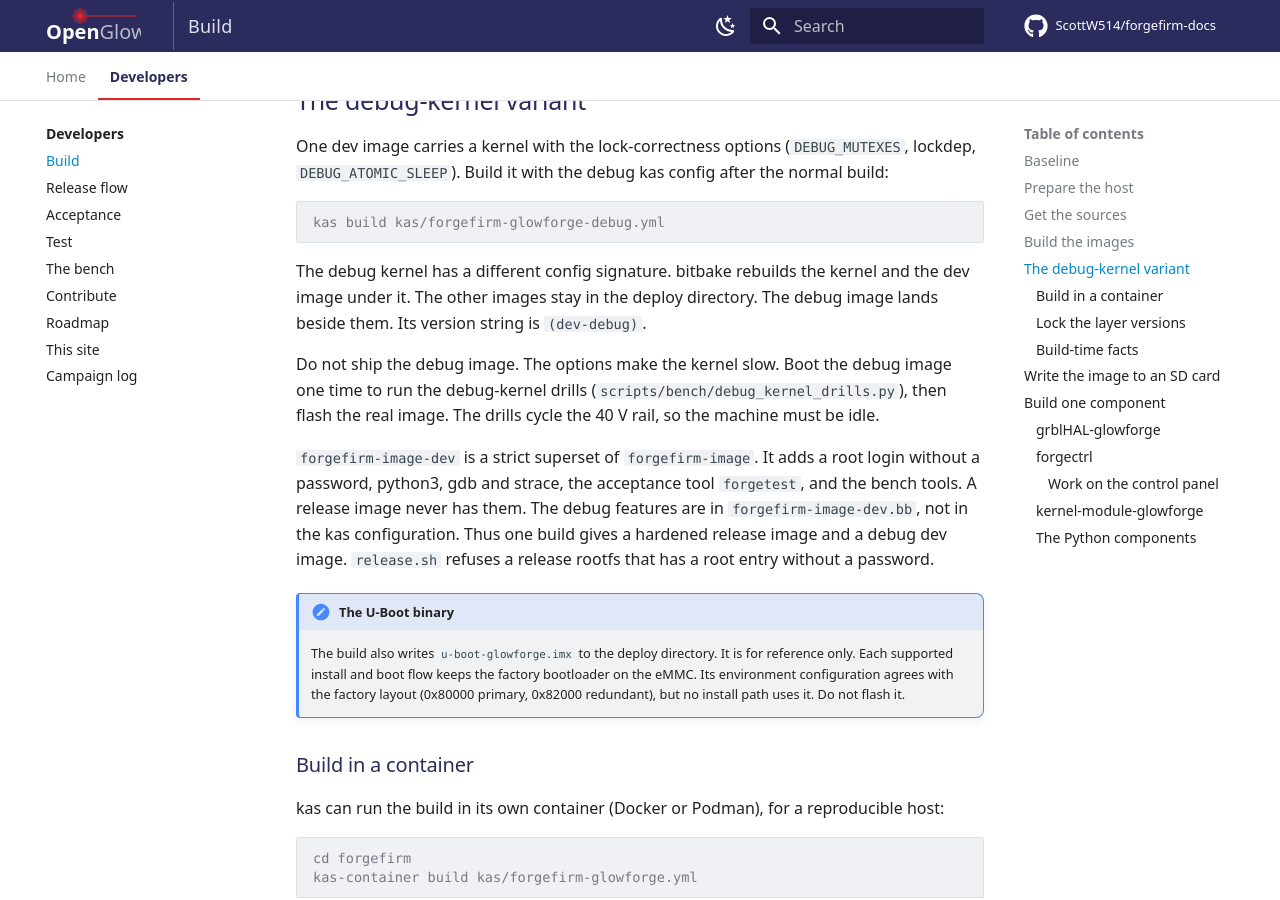
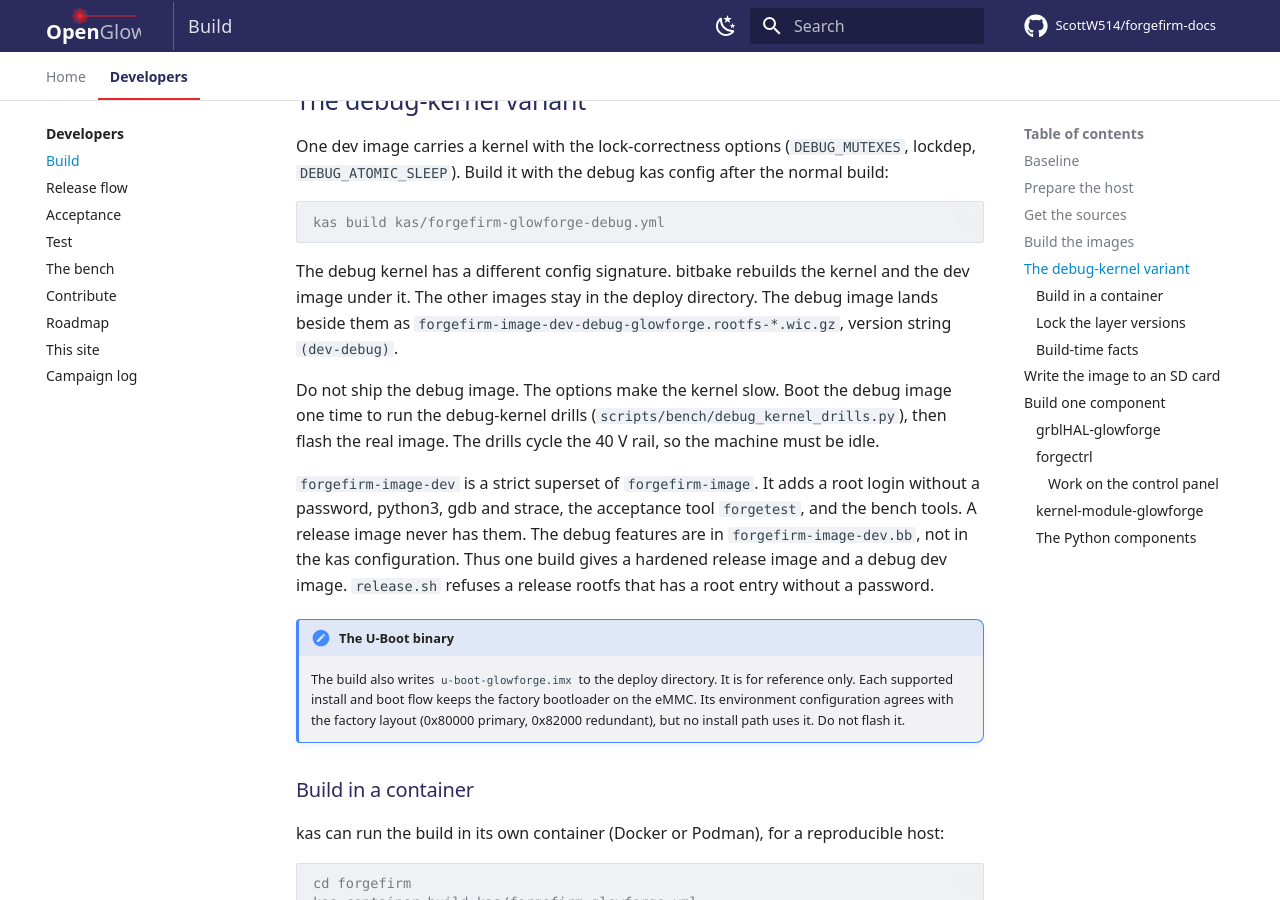
Before and after one commit to openglow-org/forgefirm-docs, an MkDocs documentation site: the page built from docs/developers/building.md, in a window 1280 px wide and 900 px high, scrolled down 2701 px. Built offline with MkDocs 1.6.1 and Material for MkDocs 9.7.7, drawn with Linux system fonts in a browser that asks for light colours; comment, search, counter and statistics services are not loaded.

Commit message:
building: the debug image deploys under its own name

```diff
--- a/docs/developers/building.md
+++ b/docs/developers/building.md
@@ -136,7 +136,8 @@ kas build kas/forgefirm-glowforge-debug.yml
 
 The debug kernel has a different config signature. bitbake rebuilds the
 kernel and the dev image under it. The other images stay in the deploy
-directory. The debug image lands beside them. Its version string is
+directory. The debug image lands beside them as
+`forgefirm-image-dev-debug-glowforge.rootfs-*.wic.gz`, version string
 `(dev-debug)`.
 
 Do not ship the debug image. The options make the kernel slow. Boot the
```
